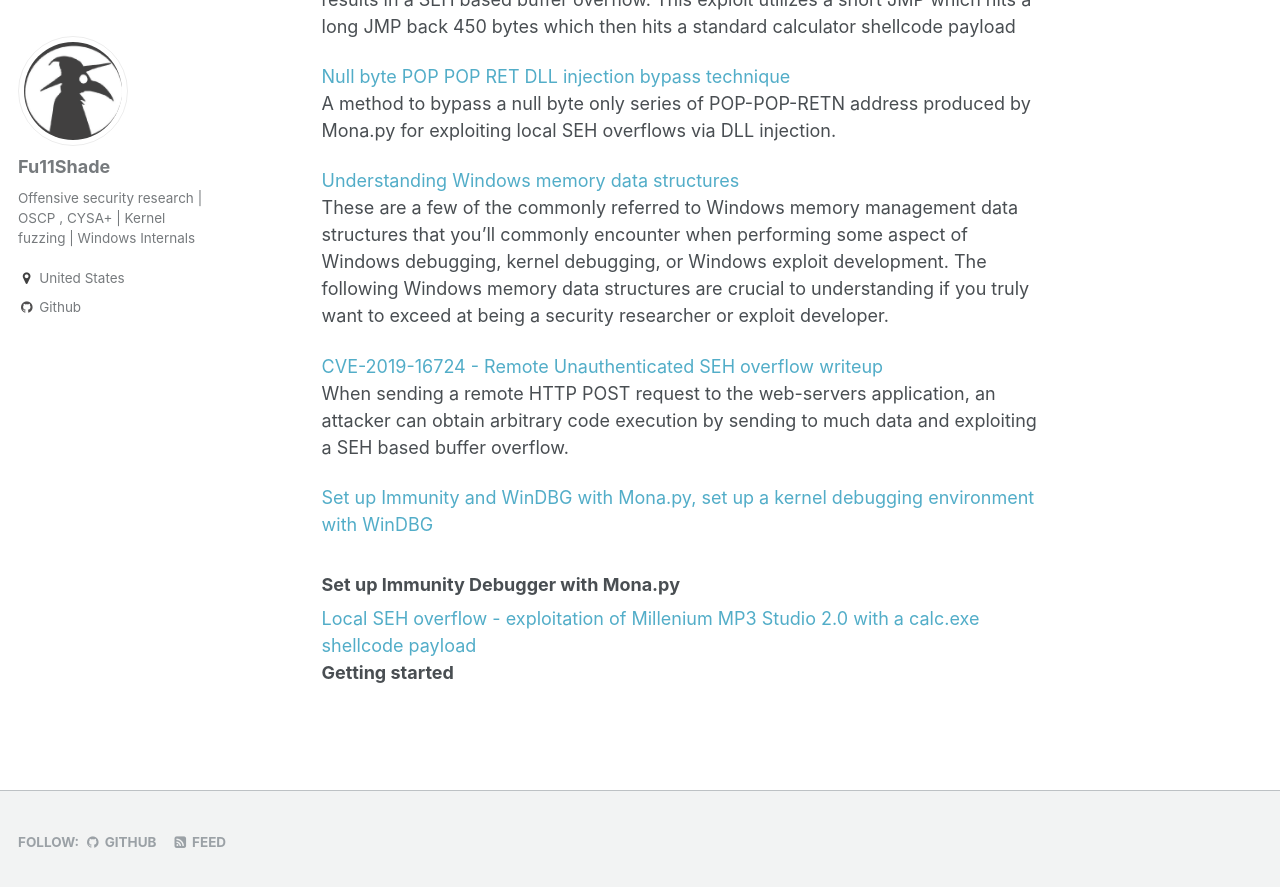
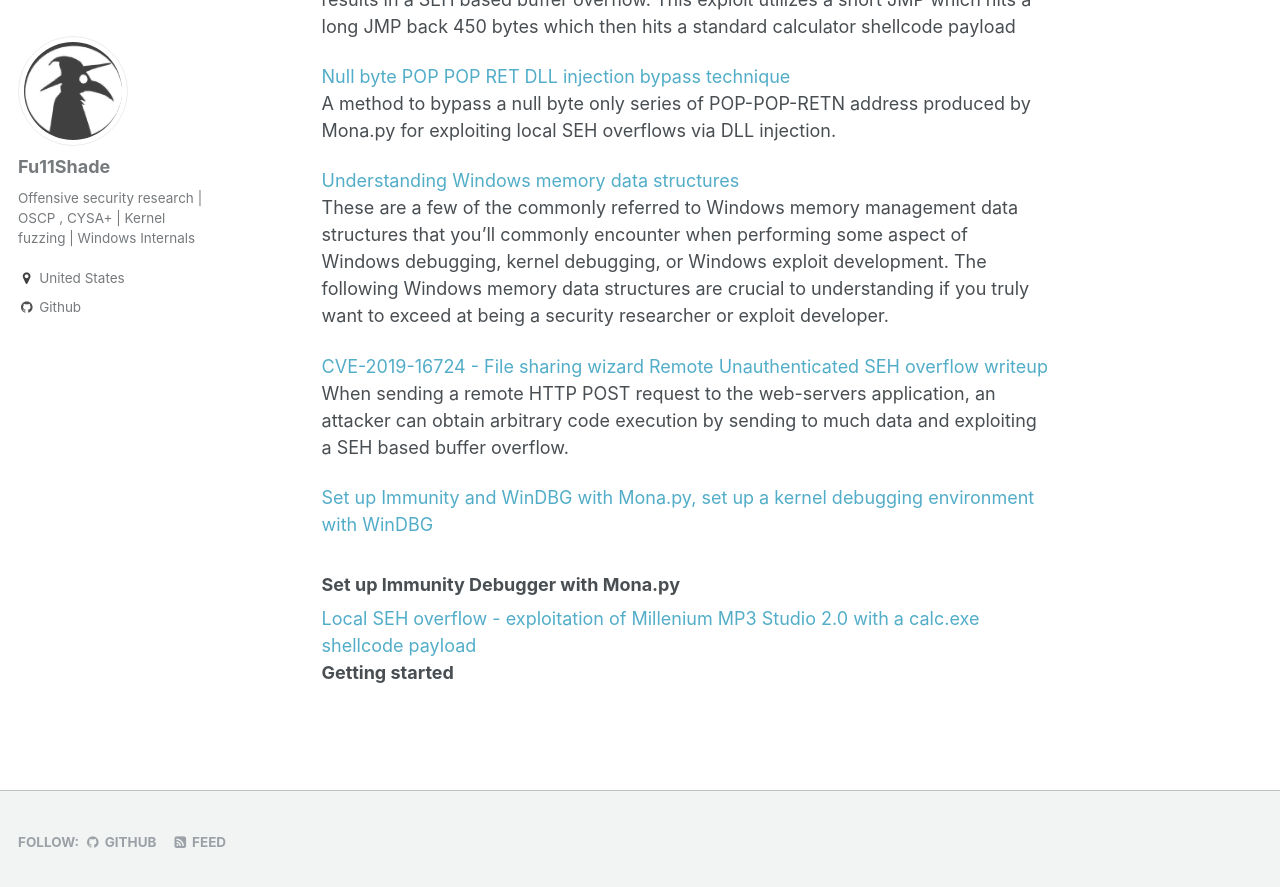
Before and after one commit to asdyxcyxc/FULLSHADE.github.io, a Jekyll site: the page built from _pages/posts.md, in a window 1280 px wide and 900 px high, scrolled down 4221 px. Shown: the top 887 px of the window. Built offline with Jekyll 4.4.1, drawn with Linux system fonts in a browser that asks for light colours.

Commit message:
Update 2019-9-23-CVE-2019-16724-Remote-Unauthenticated-SEH-overflow.md

```diff
--- a/_posts/2019-9-23-CVE-2019-16724-Remote-Unauthenticated-SEH-overflow.md
+++ b/_posts/2019-9-23-CVE-2019-16724-Remote-Unauthenticated-SEH-overflow.md
@@ -1,6 +1,6 @@
 ---
 layout: single
-title: CVE-2019-16724 - Remote Unauthenticated SEH overflow writeup
+title: CVE-2019-16724 - File sharing wizard Remote Unauthenticated SEH overflow writeup
 ---
 
 When sending a remote HTTP POST request to the web-servers application, an attacker can obtain arbitrary code execution by
```
